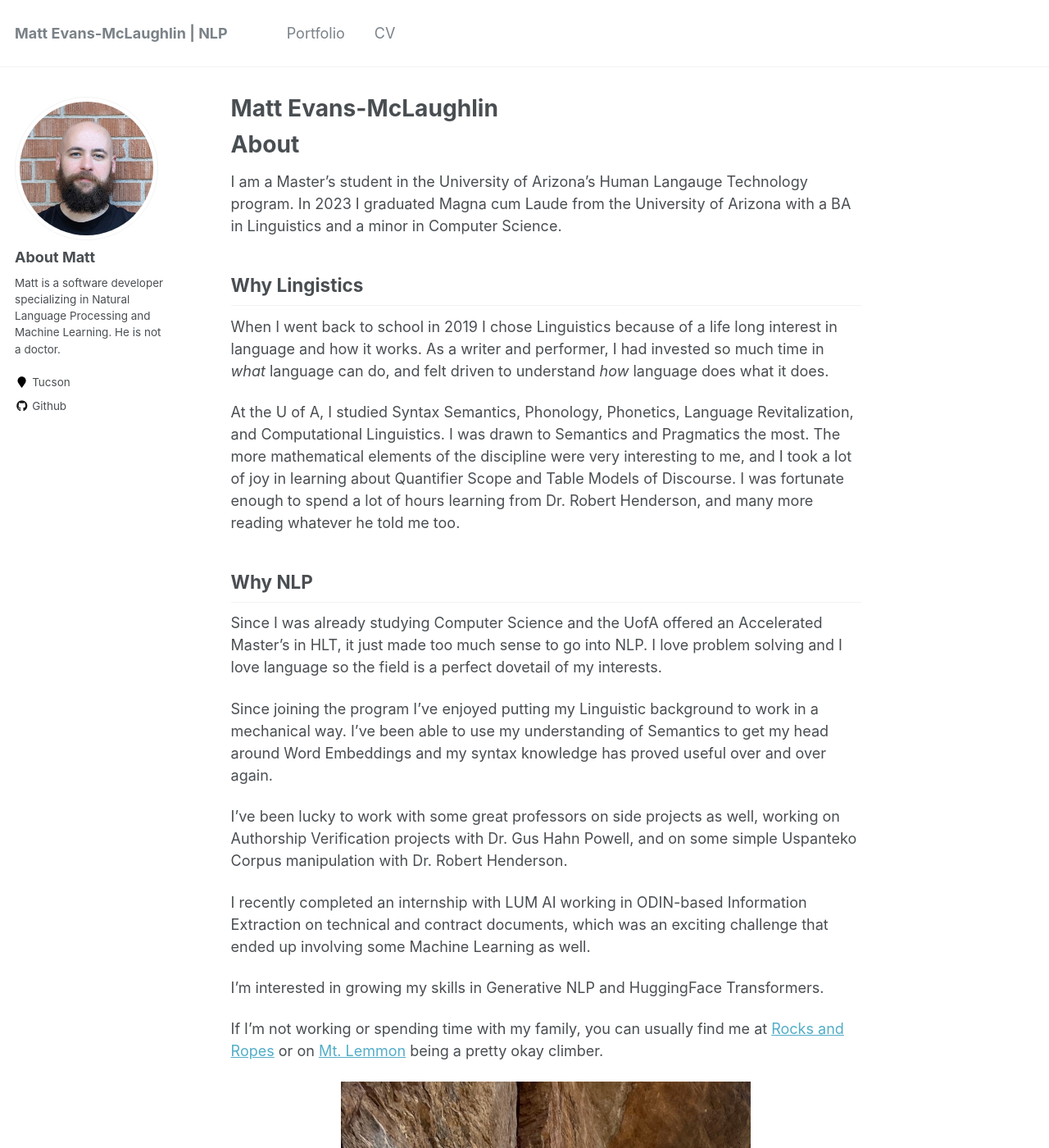
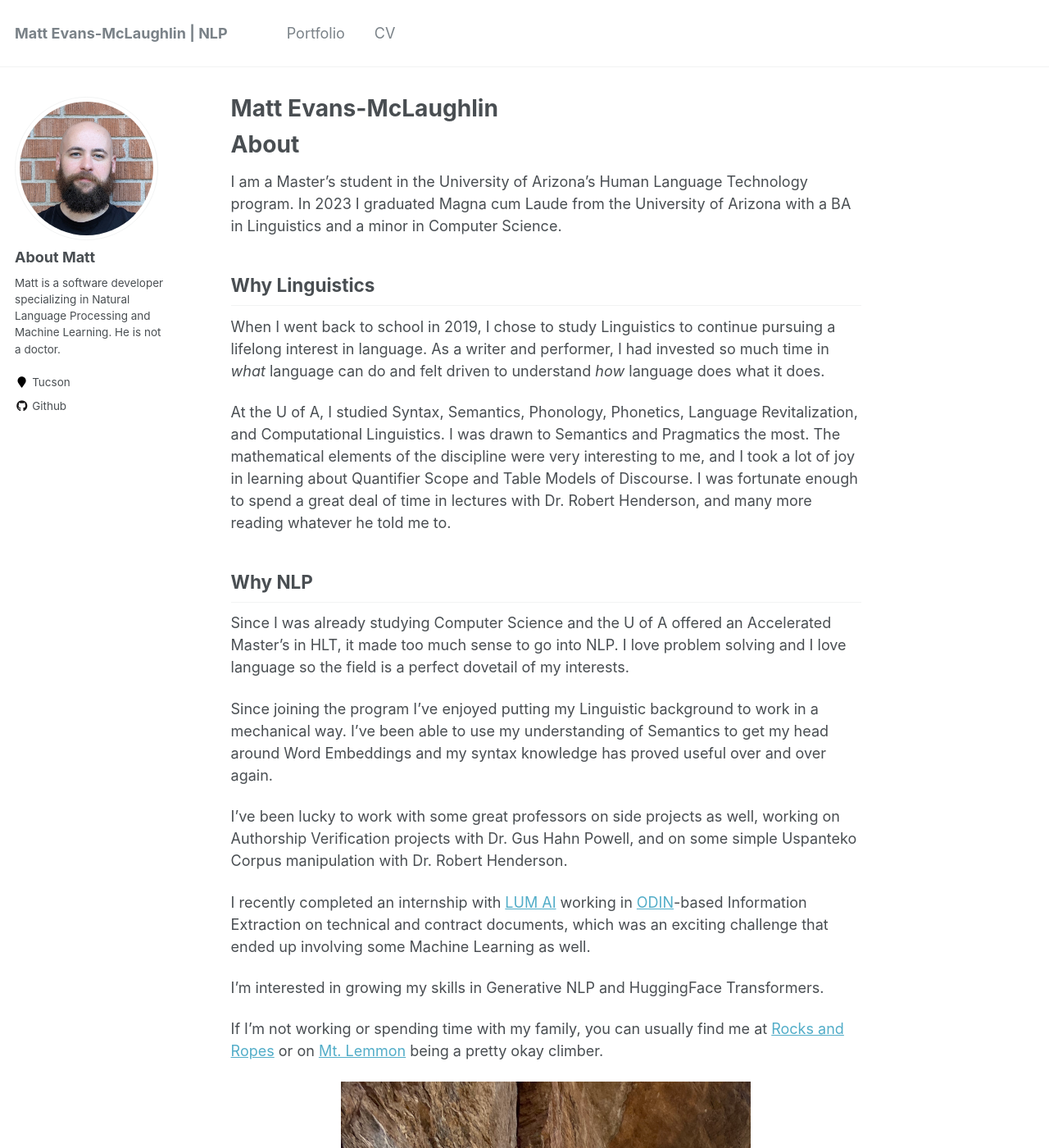
Before and after one commit to mc-wut/mc-wut.github.io, a Jekyll site: the page built from _pages/about.md, in a window 1280 px wide and 1400 px high. Shown: the whole window at 82% size. Built offline with Jekyll 4.4.1, drawn with Linux system fonts in a browser that asks for light colours.

Commit message:
- corrects for spelling in about.md - makes minor edits to language in about.md

```diff
--- a/_pages/about.md
+++ b/_pages/about.md
@@ -9,21 +9,21 @@ redirect_from:
 ---
 
 # About
-I am a Master's student in the University of Arizona's Human Langauge Technology program. In 2023 I graduated Magna cum Laude from the University of Arizona with a BA in Linguistics and a minor in Computer Science.
+I am a Master's student in the University of Arizona's Human Language Technology program. In 2023 I graduated Magna cum Laude from the University of Arizona with a BA in Linguistics and a minor in Computer Science.
 
-## Why Lingistics
-When I went back to school in 2019 I chose Linguistics because of a life long interest in language and how it works. As a writer and performer, I had invested so much time in *what* language can do, and felt driven to understand *how* language does what it does.
+## Why Linguistics
+When I went back to school in 2019, I chose to study Linguistics to continue pursuing a lifelong interest in language. As a writer and performer, I had invested so much time in *what* language can do and felt driven to understand *how* language does what it does.
 
-At the U of A, I studied Syntax Semantics, Phonology, Phonetics, Language Revitalization, and Computational Linguistics. I was drawn to Semantics and Pragmatics the most. The more mathematical elements of the discipline were very interesting to me, and I took a lot of joy in learning about Quantifier Scope and Table Models of Discourse. I was fortunate enough to spend a lot of hours learning from Dr. Robert Henderson, and many more reading whatever he told me too.
+At the U of A, I studied Syntax, Semantics, Phonology, Phonetics, Language Revitalization, and Computational Linguistics. I was drawn to Semantics and Pragmatics the most. The mathematical elements of the discipline were very interesting to me, and I took a lot of joy in learning about Quantifier Scope and Table Models of Discourse. I was fortunate enough to spend a great deal of time in lectures with Dr. Robert Henderson, and many more reading whatever he told me to.
 
 ## Why NLP
-Since I was already studying Computer Science and the UofA offered an Accelerated Master's in HLT, it just made too much sense to go into NLP. I love problem solving and I love language so the field is a perfect dovetail of my interests.
+Since I was already studying Computer Science and the U of A offered an Accelerated Master's in HLT, it made too much sense to go into NLP. I love problem solving and I love language so the field is a perfect dovetail of my interests.
 
 Since joining the program I've enjoyed putting my Linguistic background to work in a mechanical way. I've been able to use my understanding of Semantics to get my head around Word Embeddings and my syntax knowledge has proved useful over and over again.
 
 I've been lucky to work with some great professors on side projects as well, working on Authorship Verification projects with Dr. Gus Hahn Powell, and on some simple Uspanteko Corpus manipulation with Dr. Robert Henderson.
 
-I recently completed an internship with LUM AI working in ODIN-based Information Extraction on technical and contract documents, which was an exciting challenge that ended up involving some Machine Learning as well.
+I recently completed an internship with [LUM AI](http://Lum.AI) working in [ODIN](https://github.com/lum-ai/odinson)-based Information Extraction on technical and contract documents, which was an exciting challenge that ended up involving some Machine Learning as well.
 
 I'm interested in growing my skills in Generative NLP and HuggingFace Transformers.
 
```
